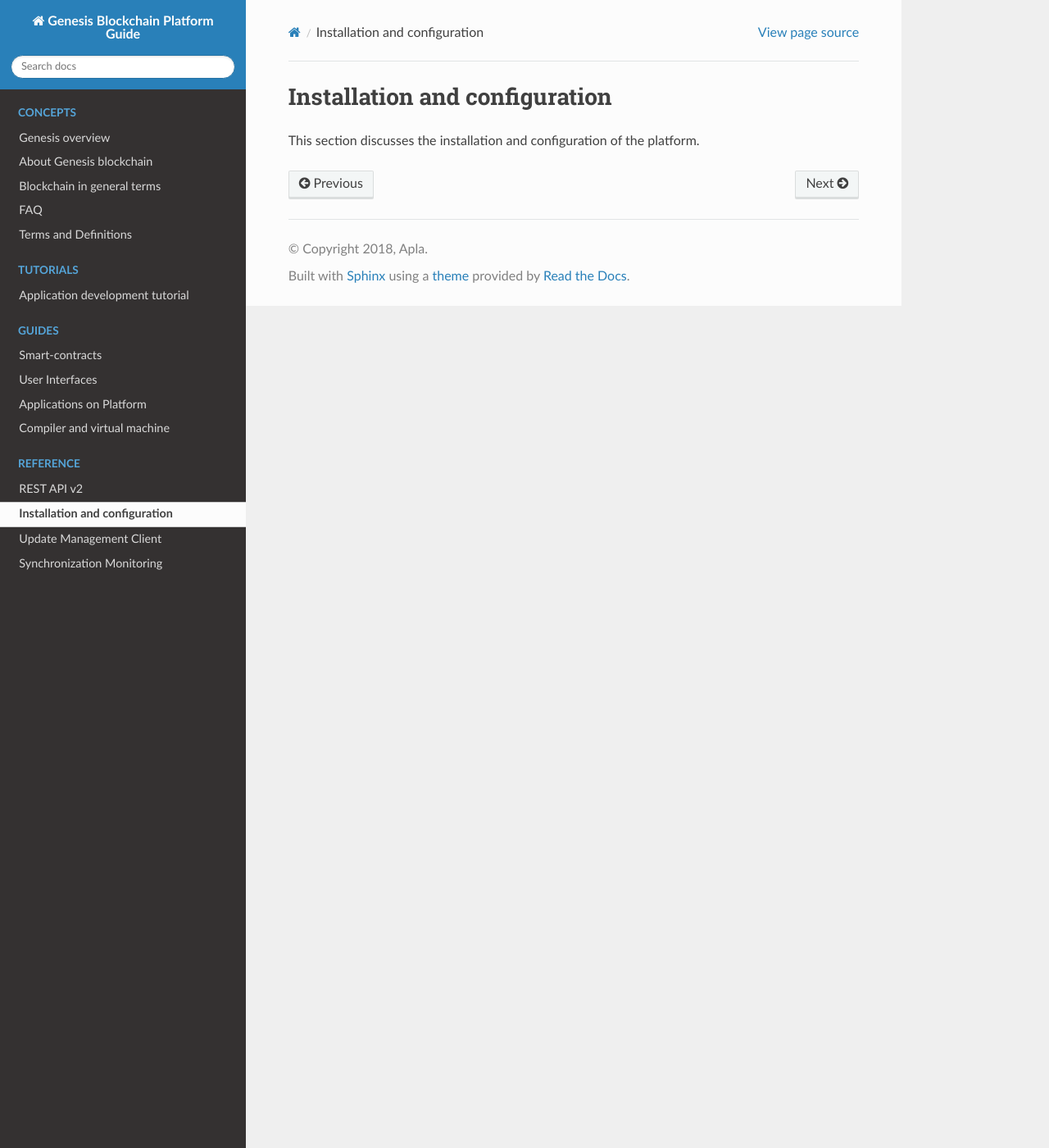
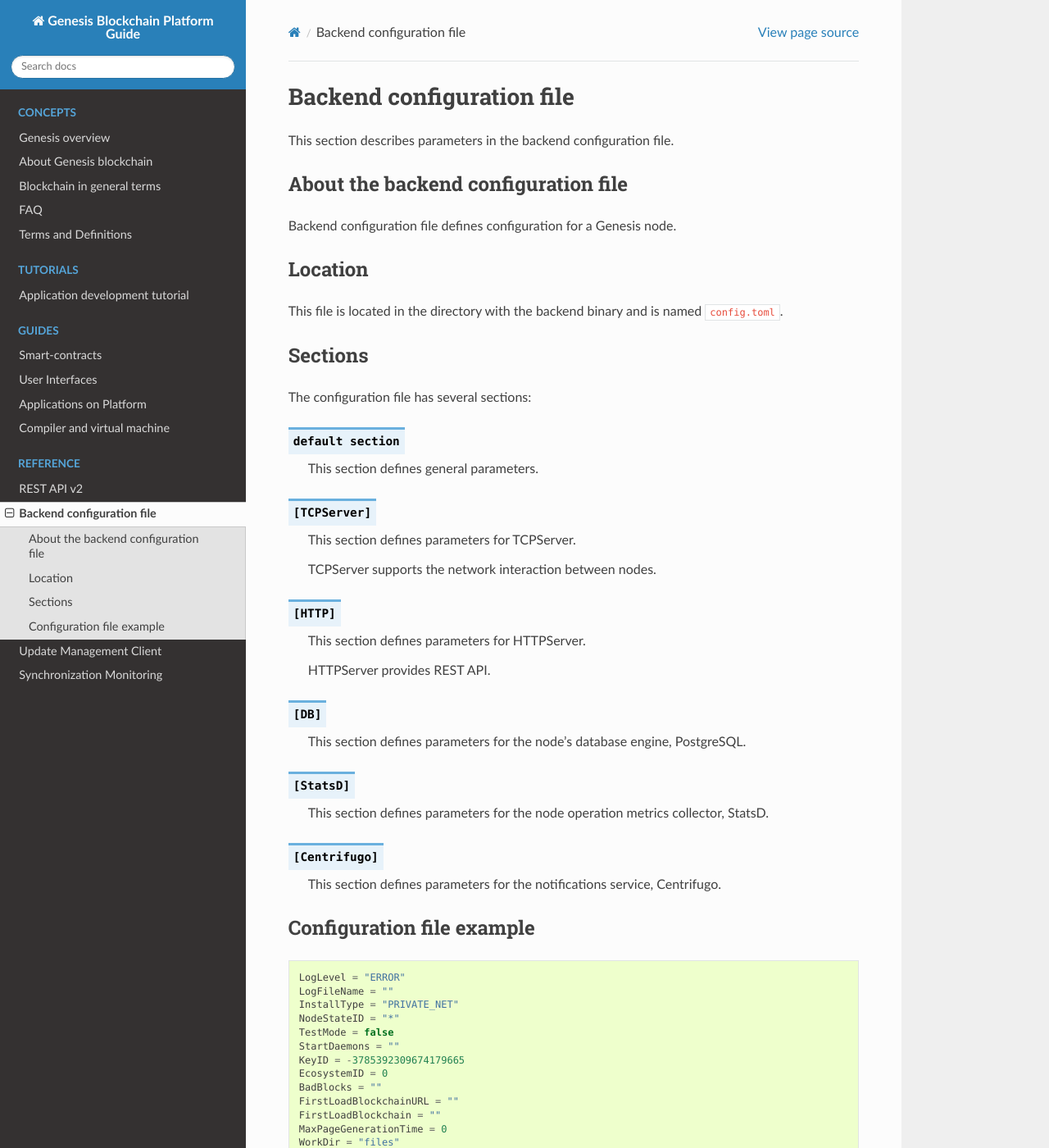
Before and after one commit to AplaProject/apla-docs-en, a Sphinx documentation site: the page built from source/reference/backend-config.rst, in a window 1280 px wide and 1400 px high. Shown: the whole window at 82% size. Built offline with Sphinx 7.4.7 and the Read the Docs theme 2.0.0, drawn with Linux system fonts in a browser that asks for light colours; some of the changed text lies outside the part shown.

Commit message:
backend config doc stub

```diff
--- a/source/reference/backend-config.rst
+++ b/source/reference/backend-config.rst
@@ -1,5 +1,116 @@
-################################################################################
-Installation and configuration
-################################################################################
+Backend configuration file
+##########################
 
-This section discusses the installation and configuration of the platform.
+This section describes parameters in the backend configuration file.
+
+
+About the backend configuration file
+====================================
+
+Backend configuration file defines configuration for a |platform| node.
+
+
+Location
+========
+
+This file is located in the directory with the backend binary and is named ``config.toml``.
+
+.. todo::
+
+    How this works with workDir?
+
+    This file is created on the first run?
+
+
+Sections
+========
+
+.. todo::
+
+    Add [Autoupdate]
+
+    Running mode parameter?
+
+The configuration file has several sections:
+
+.. describe:: default section
+
+    This section defines general parameters.
+
+.. describe:: [TCPServer]
+
+    This section defines parameters for TCPServer.
+
+    TCPServer supports the network interaction between nodes.
+
+.. describe:: [HTTP]
+
+    This section defines parameters for HTTPServer.
+
+    HTTPServer provides REST API.
+
+.. describe:: [DB]
+
+    This section defines parameters for the node's database engine, PostgreSQL.
+
+.. describe:: [StatsD]
+
+    This section defines parameters for the node operation metrics collector, StatsD.
+
+    .. todo::
+
+        Explain this better.
+
+.. describe:: [Centrifugo]
+
+    This section defines parameters for the notifications service, Centrifugo.
+
+
+Configuration file example
+==========================
+
+.. code-block:: js
+
+    LogLevel = "ERROR"
+    LogFileName = ""
+    InstallType = "PRIVATE_NET"
+    NodeStateID = "*"
+    TestMode = false
+    StartDaemons = ""
+    KeyID = -3785392309674179665
+    EcosystemID = 0
+    BadBlocks = ""
+    FirstLoadBlockchainURL = ""
+    FirstLoadBlockchain = ""
+    MaxPageGenerationTime = 0
+    WorkDir = "files"
+    PrivateDir = "files"
+    RunningMode = "privateBlockchain"
+
+    [TCPServer]
+      Host = "127.0.0.1"
+      Port = 7078
+
+    [HTTP]
+      Host = "127.0.0.1"
+      Port = 7079
+
+    [DB]
+      Name = "egaas"
+      Host = "localhost"
+      Port = 5432
+      User = "egaas"
+      Password = "egaas"
+
+    [StatsD]
+      Name = "apla"
+      Host = "127.0.0.1"
+      Port = 8125
+
+    [Centrifugo]
+      Secret = ""
+      URL = ""
+
+    [Autoupdate]
+      ServerAddress = "http://127.0.0.1:12345"
+      PublicKeyPath = "update.pub"
```
